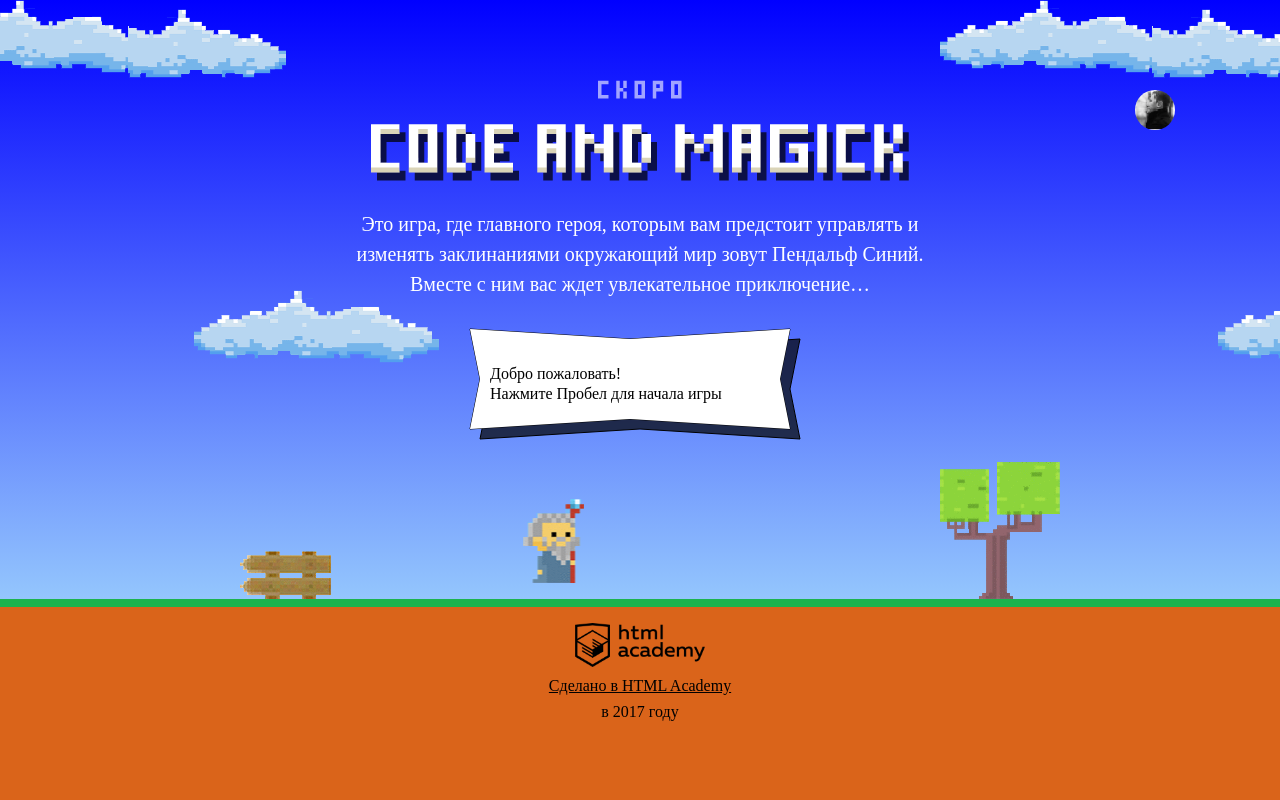
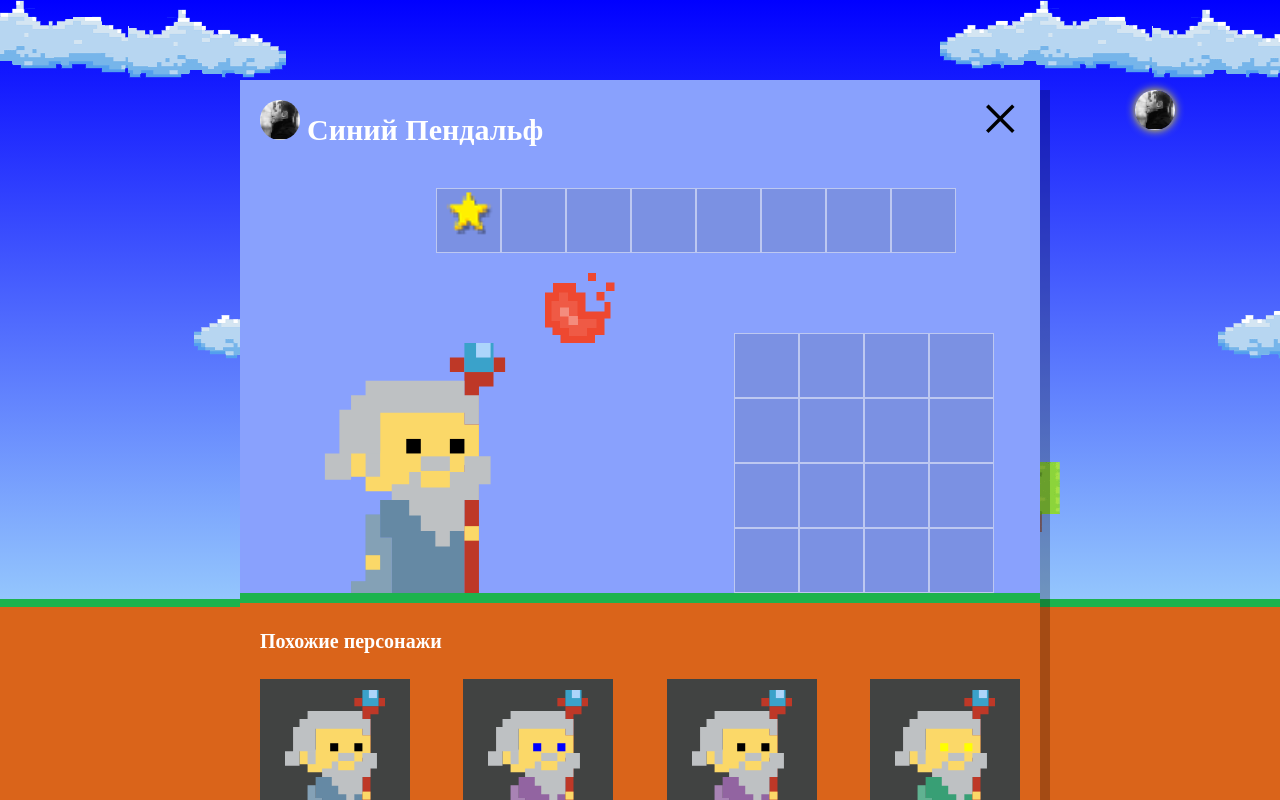
Before and after one commit to Prince-Dmitry/110311-code-and-magick, a website: page index.html in a window 1280 px wide. Both pictures are taken after a click on the picture 1155 px from the left and 110 px from the top of the page. Shown: the top 800 px of the page. Drawn offline with Linux system fonts and the light colour scheme; a web font is replaced by a local one.

Commit message:
Валидация

```diff
--- a/index.html
+++ b/index.html
@@ -63,7 +63,7 @@
   <div class="demo"></div>
 
   <div class="setup-open">
-    <img src="./img/user-1.jpg" class="setup-open-icon">
+    <img src="./img/user-1.jpg" class="setup-open-icon" tabindex="0">
   </div>
 </header>
 
@@ -71,6 +71,7 @@
   <form class="setup-wizard-form"
         method="post"
         enctype="multipart/form-data"
+        action="https://js.dump.academy/code-and-magick"
         autocomplete="off">
 
     <div class="setup-title">
@@ -80,13 +81,13 @@
           <input type="file" name="avatar">
         </div>
         <label>
-          <input type="text" name="username"
-                 maxlength="25" required
-                 class="setup-user-name" value="Синий Пендальф"/>
+          <input type="text" name="username" minlength="2"
+                 maxlength="25"
+                 class="setup-user-name" value="Синий Пендальф" required/>
         </label>
       </div>
 
-      <span class="setup-close">&times;</span>
+      <span class="setup-close" tabindex="0">&times;</span>
     </div>
 
 
@@ -180,7 +181,7 @@
     <p class="setup-similar-label">Петр Петров</p>
   </div>
 </template>
-
+<script src="js/setup.js"></script>
 <script src="js/game.js"></script>
 
 </body>
--- /dev/null
+++ b/js/setup.js
@@ -0,0 +1,161 @@
+'use strict';
+
+var setup = document.querySelector('.setup');
+var setupSimilar = document.querySelector('.setup-similar');
+var similarWizardTemplate = document.querySelector('#similar-wizard-template').content.querySelector('.setup-similar-item');
+var setupSimilarList = document.querySelector('.setup-similar-list');
+
+var setupOpen = document.querySelector('.setup-open');
+var setupClose = setup.querySelector('.setup-close');
+var setupSubmit = setup.querySelector('.setup-submit');
+var setupUserName = setup.querySelector('.setup-user-name');
+var ESC_KEYCODE = 27;
+var ENTER_KEYCODE = 13;
+
+var firstName = [
+  'Иван',
+  'Хуан Себастьян',
+  'Мария', 'Кристоф',
+  'Виктор',
+  'Юлия',
+  'Люпита',
+  'Вашингтон'];
+
+var lastName = [
+  'да Марья',
+  'Верон',
+  'Мирабелла',
+  'Вальц',
+  'Онопко',
+  'Топольницкая',
+  'Нионго',
+  'Ирвинг'];
+
+var coatColor = [
+  'rgb(101, 137, 164)',
+  'rgb(241, 43, 107)',
+  'rgb(146, 100, 161)',
+  'rgb(56, 159, 117)',
+  'rgb(215, 210, 55)',
+  'rgb(0, 0, 0)'];
+
+var eyesColor = [
+  'black',
+  'red',
+  'blue',
+  'yellow',
+  'green'];
+
+var fireballsColors = [
+  '#ee4830',
+  '#30a8ee',
+  '#5ce6c0',
+  '#e848d5',
+  '#e6e848'
+];
+
+var getRandom = function (startIndex, endIndex) {
+  return Math.floor(startIndex + Math.random() * (endIndex - startIndex + 1));
+};
+
+var getRandomWizzard = function (n) {
+  var arr = [];
+  for (var i = 0; i < n; i++) {
+    arr[i] = {
+      name: firstName[getRandom(0, firstName.length - 1)] + ' ' + lastName[getRandom(0, lastName.length - 1)],
+      coatColor: coatColor[getRandom(0, coatColor.length - 1)],
+      eyesColor: eyesColor[getRandom(0, eyesColor.length - 1)]
+    };
+  }
+  return arr;
+};
+
+var renderWizard = function (wizard) {
+  var element = similarWizardTemplate.cloneNode(true);
+  element.querySelector('.setup-similar-label').textContent = wizard.name;
+  element.querySelector('.wizard-coat').style.fill = wizard.coatColor;
+  element.querySelector('.wizard-eyes').style.fill = wizard.eyesColor;
+  element.querySelector('.setup-similar-label').style.textAlign = 'center';
+  return element;
+};
+
+var collectWizards = function (arr, wizard) {
+  var fragment = document.createDocumentFragment();
+  for (var i = 0; i < arr.length; i++) {
+    fragment.appendChild(wizard(arr[i]));
+  }
+  return fragment;
+};
+
+var wizards = getRandomWizzard(4);
+setupSimilarList.appendChild(collectWizards(wizards, renderWizard));
+setupSimilar.classList.remove('hidden');
+
+
+var onPopupEscPress = function (event) {
+  if (event.keyCode === ESC_KEYCODE) {
+    if (document.activeElement !== setupUserName) {
+      closePopup();
+    }
+  }
+};
+
+var onPopupEnterPress = function (event) {
+  if (event.keyCode === ENTER_KEYCODE) {
+    closePopup();
+  }
+};
+
+var openPopup = function () {
+  setup.classList.remove('hidden');
+  document.addEventListener('keydown', onPopupEscPress);
+};
+
+var closePopup = function () {
+  event.preventDefault();
+  setup.classList.add('hidden');
+  document.removeEventListener('keydown', onPopupEscPress);
+};
+
+setupOpen.addEventListener('click', function () {
+  openPopup();
+});
+
+setupOpen.addEventListener('keydown', function (event) {
+  if (event.keyCode === ENTER_KEYCODE) {
+    openPopup();
+  }
+});
+
+setupClose.addEventListener('click', function () {
+  closePopup();
+});
+
+setupClose.addEventListener('keydown', onPopupEnterPress);
+
+setupSubmit.addEventListener('click', function () {
+  closePopup();
+});
+
+setupSubmit.addEventListener('keydown', onPopupEnterPress);
+
+
+var wizardCoat = setup.querySelector('.wizard-coat');
+var wizardEyes = setup.querySelector('.wizard-eyes');
+var setupFireball = setup.querySelector('.setup-fireball-wrap');
+
+var index = 1;
+
+wizardCoat.addEventListener('click', function (event) {
+  event.target.style.fill = coatColor[index];
+
+  index = index < coatColor.length - 1 ? ++index : 0;
+});
+
+wizardEyes.addEventListener('click', function (event) {
+  event.target.style.fill = eyesColor[getRandom(0, eyesColor.length)];
+});
+
+setupFireball.addEventListener('click', function (event) {
+  event.target.parentNode.style.background = fireballsColors[getRandom(0, fireballsColors.length)];
+});
```
